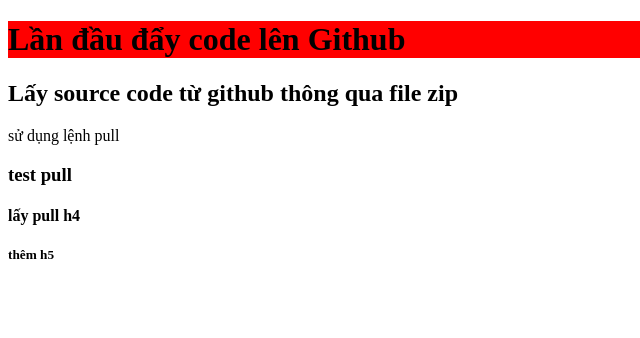
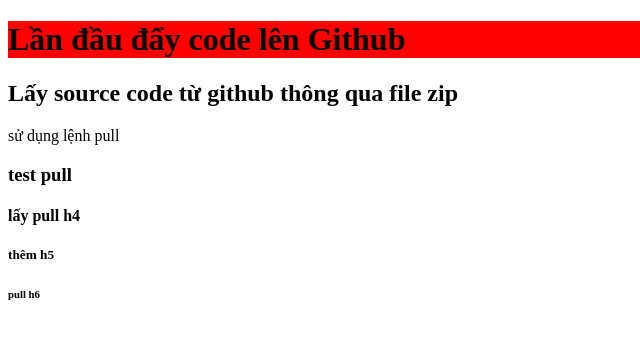
Before and after one commit to Phat3861-hub/BC76_DemoGit, a plain HTML site: page index.html in a window 1280 px wide. Shown: the full height of the page, 0-640 px from the left. Drawn offline with Linux system fonts and the light colour scheme.

Commit message:
Update h6

```diff
--- a/index.html
+++ b/index.html
@@ -15,6 +15,7 @@
     <h3>test pull</h3>
     <h4>lấy pull h4</h4>
     <h5>thêm h5</h5>
+    <h6>pull h6</h6>
 </body>
 
 </html>
```
